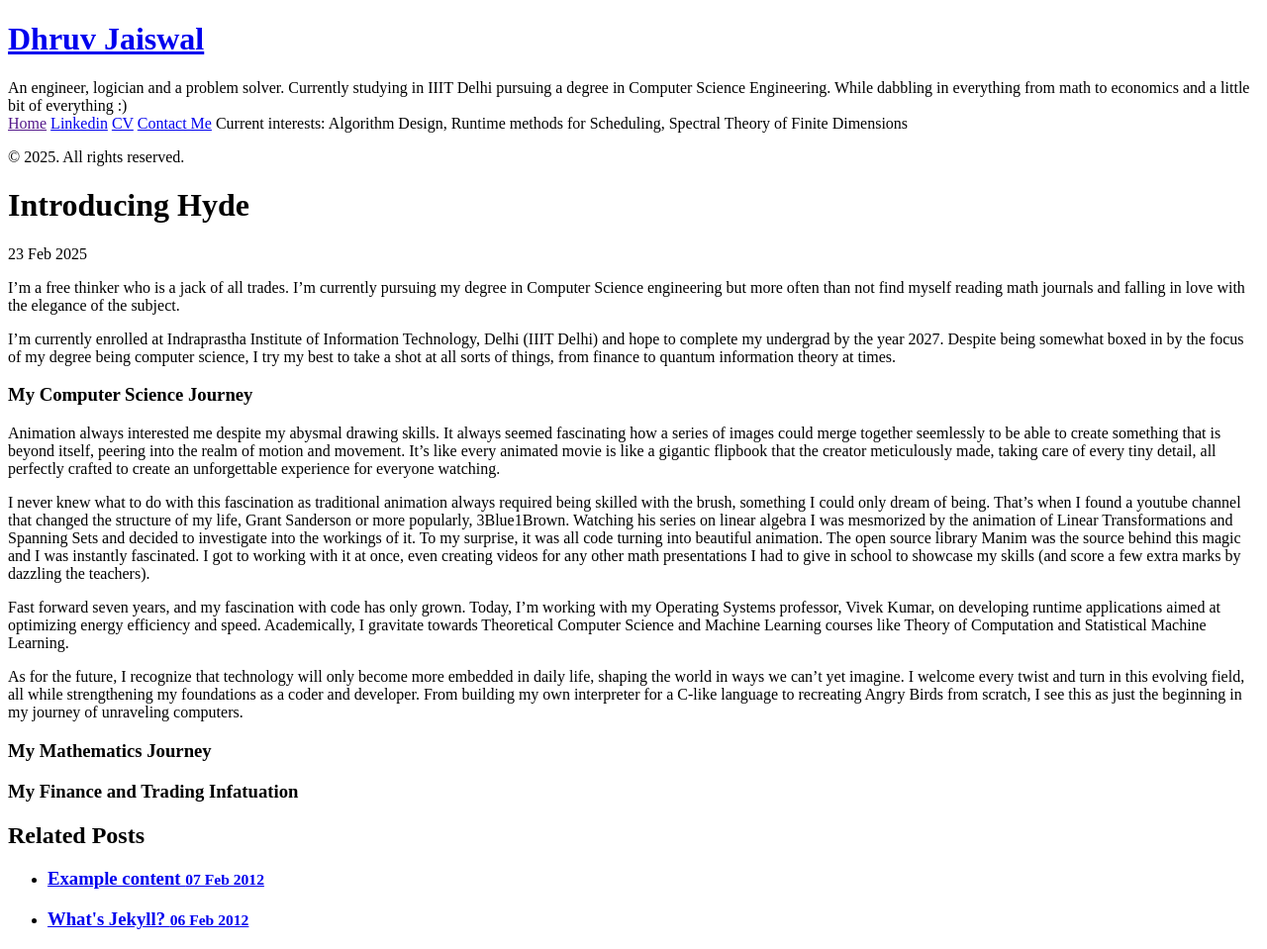
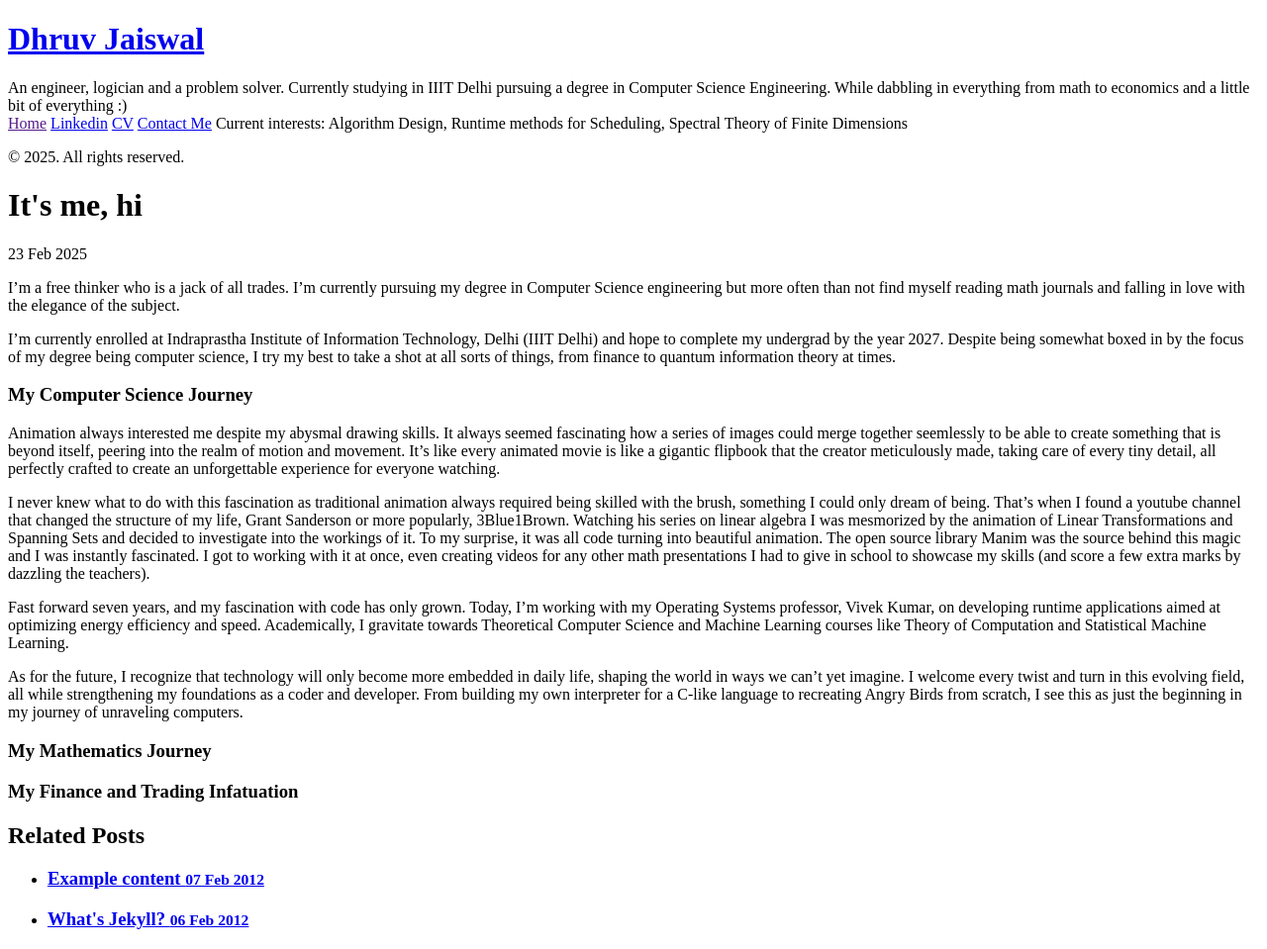
Before and after one commit to CobaltIII/CobaltIII.github.io, a Jekyll site: the page built from _posts/2025-02-23-welcome-page.md, in a window 1280 px wide. Shown: the whole page at 99% size. Built offline with Jekyll 4.4.1, drawn with Linux system fonts in a browser that asks for light colours; Markdown is read by kramdown in place of the engine named in the settings.

Commit message:
Update 2025-02-23-welcome-page.md

```diff
--- a/_posts/2025-02-23-welcome-page.md
+++ b/_posts/2025-02-23-welcome-page.md
@@ -1,6 +1,6 @@
 ---
 layout: post
-title: Introducing Hyde
+title: It's me, hi
 ---
 
 I'm a free thinker who is a jack of all trades. I'm currently pursuing my degree in Computer Science engineering but more often than not find myself reading math journals and falling in love with the elegance of the subject.
```
